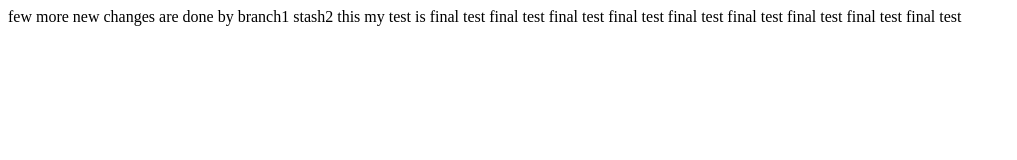
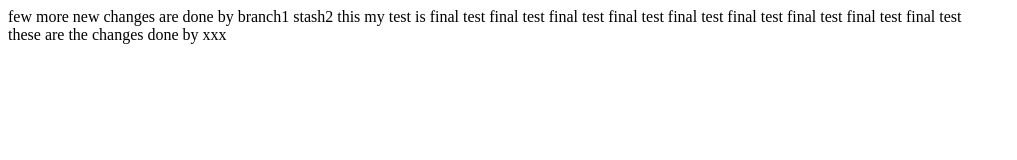
Before and after one commit to sushilkumar666/git, a plain HTML site: page folder1/index.html in a window 1280 px wide. Shown: the whole page, without its empty margins (0-1017 px from the left). Drawn offline with Linux system fonts and the light colour scheme.

Commit message:
forkfirstcommit

```diff
--- a/folder1/index.html
+++ b/folder1/index.html
@@ -21,6 +21,7 @@
   final test
   final test
   final test
+  <div>these are the changes done by xxx</div>
 
 </body>
 
```
